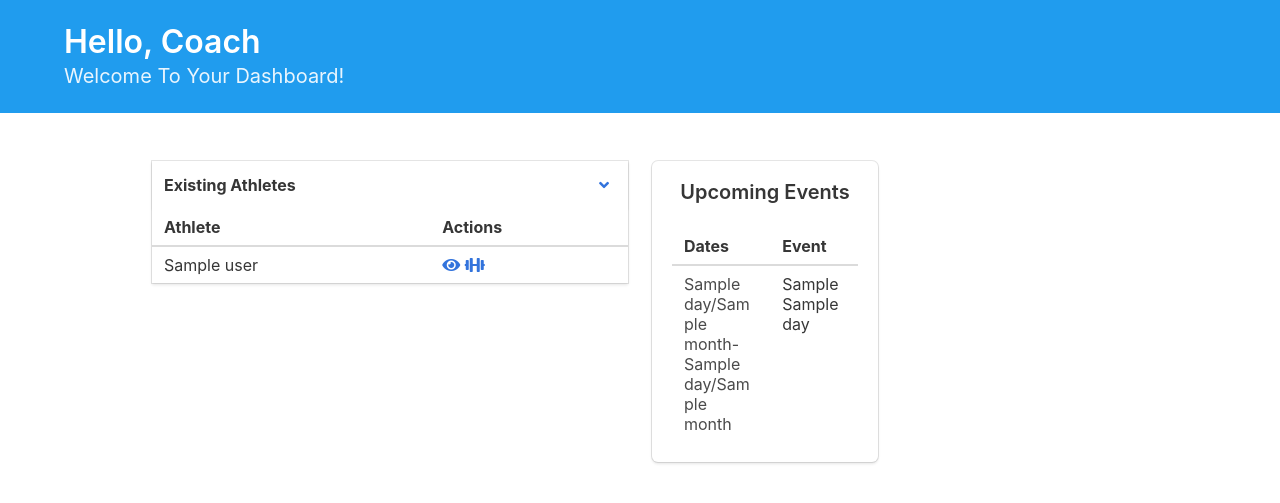
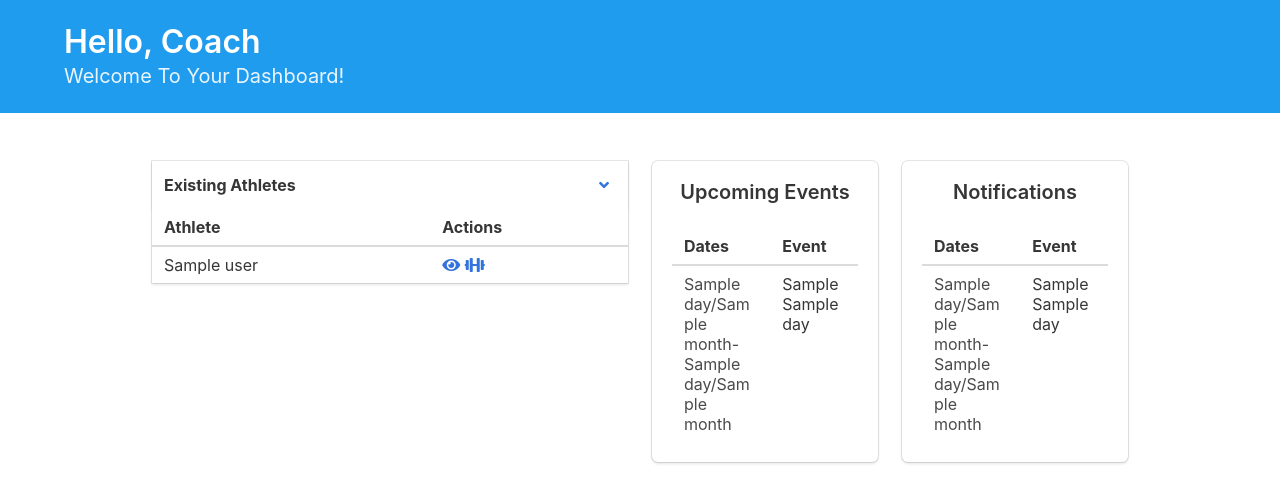
Before and after one commit to couch-potahto/athlete_management_system_master, a Django app: template training_area/templates/training_area/coach/dashboard.html in a window 1280 px wide. Shown: the part 68-571 px from the top of the page. Run offline with Django 3.2, Linux system fonts and the light colour scheme; the template is opened without the code that fills it: most values are stand-ins (such as "Sample title", 1, 10 or a date in 2020); parts of the project's set-up code (start-up, migrations or seed data) failed here and were passed over.

Commit message:
Update dashboard.html

```diff
--- a/training_area/templates/training_area/coach/dashboard.html
+++ b/training_area/templates/training_area/coach/dashboard.html
@@ -32,10 +32,10 @@
                   Existing Athletes
             </p>
             <a href="#" class="card-header-icon" aria-label="more options">
-    <span class="icon">
-      <i class="fa fa-angle-down" aria-hidden="true"></i>
-    </span>
-    </a>
+            <span class="icon">
+              <i class="fa fa-angle-down" aria-hidden="true"></i>
+            </span>
+            </a>
         </header>
         <div class="card-table">
           <div class="content">
@@ -98,6 +98,35 @@
 
         </div>
       </div>
+      <div class = "column is-3">
+        <div class = "box">
+
+          <p class = "title is-size-5 has-text-centered all-events">Notifications</p>
+
+          <table class="table is-fullwidth is-striped is-hoverable">
+            <thead>
+              <tr>
+                <th>Dates</th>
+                <th>Event</th>
+              </tr>
+            </thead>
+            <tbody>
+              {% for day, value in calendar.items %}
+              <tr>
+                <td class = "subtitle is-size-6">{{value.0.day}}/{{value.0.month}}-{{value.1.day}}/{{value.1.month}}</td>
+                <td>{{value.2}} {{day}}</td>
+              </tr>
+              {% endfor %}
+            </tbody>
+
+
+        </table>
+
+
+
+        </div>
+      </div>
+
     </div>
   </div>
     </section>
```
